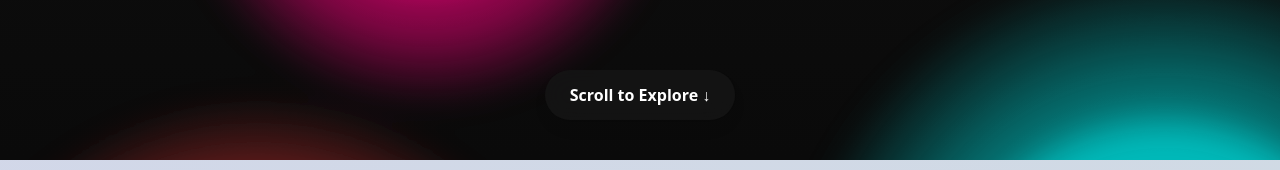
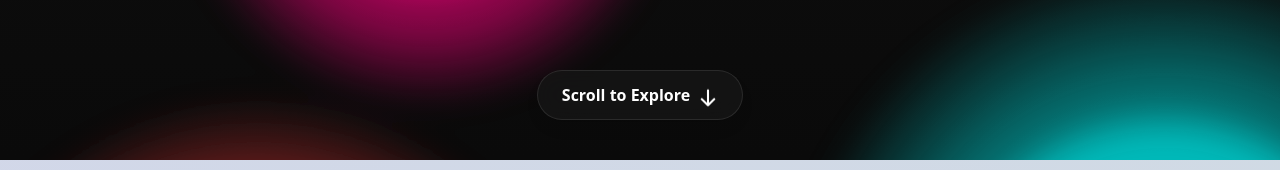
Before and after one commit to aitzaz-qadir/portfolio-website, a React (Vite) app: page / in a window 1280 px wide. Shown: the part 640-810 px from the top of the page. Built offline with nearby package versions, Linux system fonts and the light colour scheme.

Commit message:
- Added effect and style to button, replaced arrow with svg

```diff
--- a/src/App.jsx
+++ b/src/App.jsx
@@ -165,9 +165,25 @@ function App() {
         </p>
         <button
           onClick={() => scrollToSection('experience')}
-          className="scroll-button group absolute bottom-10 px-6 py-3 font-semibold text-white backdrop-blur-md bg-neutral-900/70 border border-transparent rounded-full shadow-lg"
+          className="scroll-button group absolute bottom-10 px-6 py-3 font-semibold text-white backdrop-blur-md bg-neutral-900/70 border border-white/10 rounded-full shadow-lg cursor-pointer transition-all duration-300 hover:bg-white hover:text-black hover:shadow-[0_0_20px_rgba(255,255,255,0.3)]"
         >
-          <span className="relative z-10">Scroll to Explore ↓</span>
+          <span className="flex items-center gap-2 relative z-10">
+            Scroll to Explore
+            <svg
+              xmlns="http://www.w3.org/2000/svg"
+              fill="none"
+              stroke="currentColor"
+              strokeWidth="2.5"
+              className="w-5 h-5 animate-bounce-up-down"
+              viewBox="0 0 24 24"
+            >
+              <path
+                strokeLinecap="round"
+                strokeLinejoin="round"
+                d="M19.5 13.5 12 21m0 0-7.5-7.5M12 21V3"
+              />
+            </svg>
+          </span>
         </button>
       </div>
       <div
--- a/src/index.css
+++ b/src/index.css
@@ -61,3 +61,17 @@
   transform-origin: calc(50% - 400px);
   animation: moveInCircle 20s ease infinite;
 }
+
+@keyframes bounceUpDown {
+  0%,
+  100% {
+    transform: translateY(0);
+  }
+  50% {
+    transform: translateY(5px);
+  }
+}
+
+.animate-bounce-up-down {
+  animation: bounceUpDown 1.2s ease-in-out infinite;
+}
```
